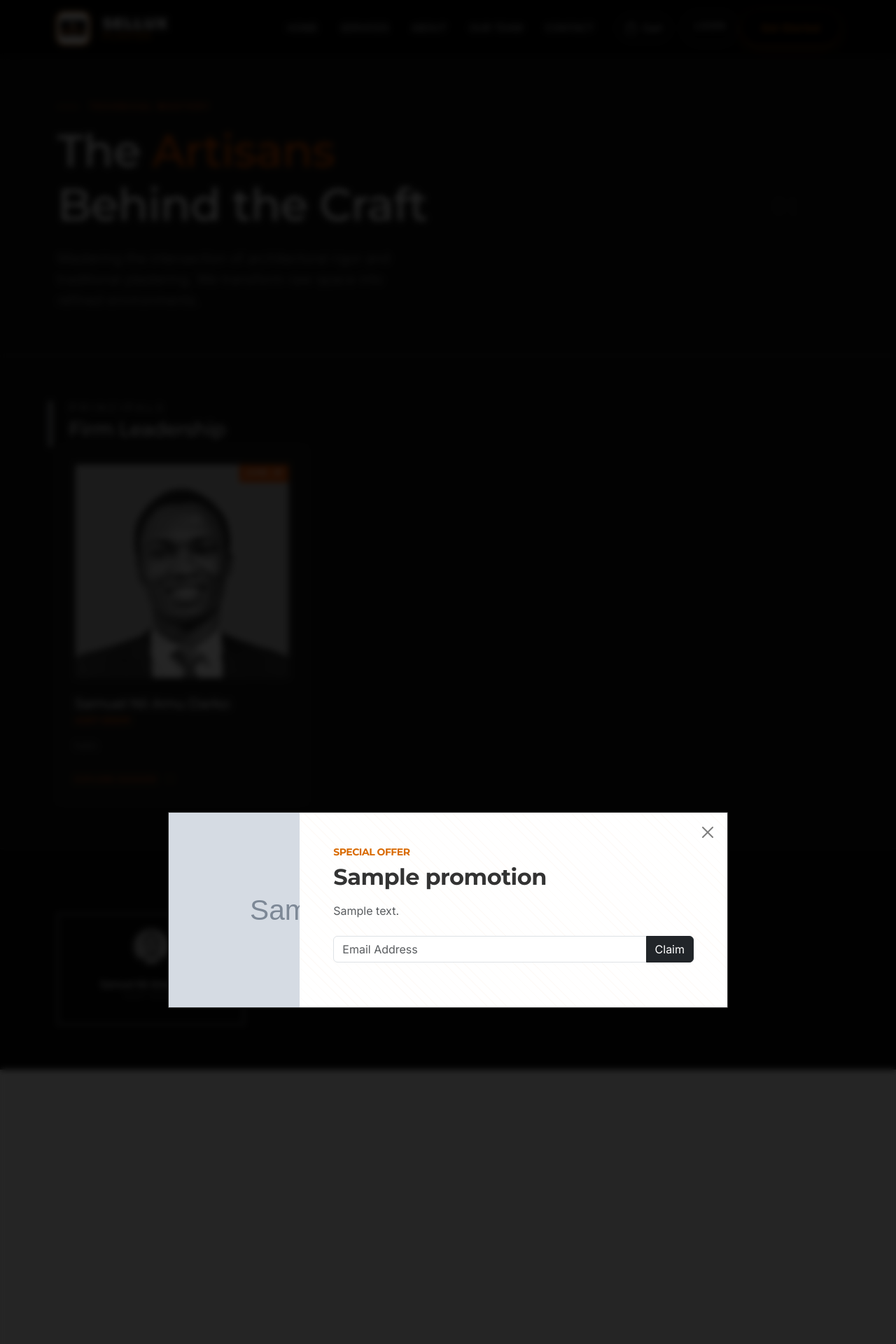
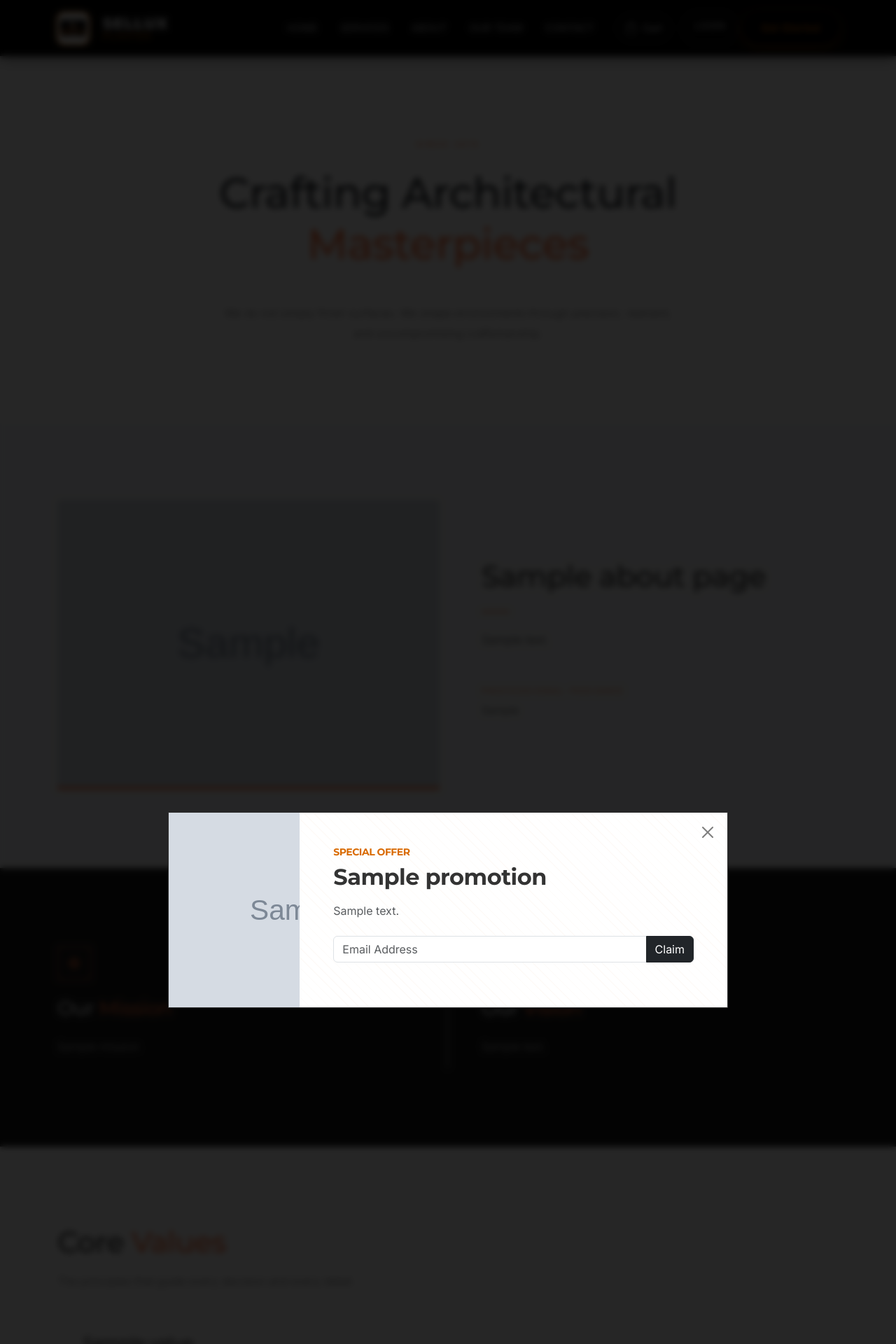
Before and after one commit to NiiDk/sellux_plaster, a Django app: template templates/team/team_list.html in a window 1280 px wide. Shown: the top 1920 px of the page at 70% size. Run offline with Django 4.2, Linux system fonts and the light colour scheme; data comes from the database, SQL or seed files in the repository; tables that the repository leaves empty hold one stand-in row (values such as "Sample post"); the template is opened without the code that fills it: values that come from a table or form of the project are taken from there, most other values are stand-ins (such as "Sample title", 1, 10 or a date in 2020); grey boxes marked "Sample" are stand-in pictures.

Commit message:
Update team_list.html

```diff
--- a/templates/team/team_list.html
+++ b/templates/team/team_list.html
@@ -1,157 +1,289 @@
 {% extends 'base.html' %}
 {% load static %}
-{% load math_filters %}
 
-{% block title %}The Artisans | Sellux Plaster Ltd{% endblock %}
+{% block title %}Our Legacy | Sellux Plaster Ltd{% endblock %}
 
 {% block content %}
 
-<section class="hero-minimal bg-charcoal position-relative overflow-hidden border-bottom border-charcoal-border">
-    <div class="container py-8 py-lg-12 position-relative z-2">
-        <div class="row align-items-center">
-            <div class="col-lg-7 text-start">
-                <div class="d-flex align-items-center mb-3">
-                    <div class="line-accent-orange me-3"></div>
-                    <span class="text-orange fs-xs fw-bold ls-3 text-uppercase">Technical Mastery</span>
-                </div>
-                <h1 class="display-3 fw-light text-white mb-4">
-                    The <span class="fw-normal text-orange">Artisans</span> <br class="d-none d-lg-block">
-                    Behind the Craft
+<!-- HERO -->
+<section class="section bg-white position-relative overflow-hidden">
+    <div class="container text-center">
+        <span class="section-label mb-4 d-inline-block">
+            Since 2015
+        </span>
+
+        <h1 class="display-1 fw-light text-dark mb-5">
+            Crafting Architectural<br>
+            <span class="text-orange fw-normal">Masterpieces</span>
         </h1>
-                <p class="text-white-50 fw-light fs-5 col-lg-10 mb-0">
-                    Mastering the intersection of architectural rigor and traditional plastering. We transform raw space into refined environments.
+
+        <p class="hero-subtext mx-auto">
+            We do not simply finish surfaces. We shape environments through
+            precision, restraint, and uncompromising craftsmanship.
         </p>
     </div>
-            <div class="col-lg-5 d-none d-lg-flex justify-content-end">
-                <div class="geo-frame p-5 border border-charcoal-border">
-                    <span class="text-white-20 fs-1 fw-serif">01</span>
+</section>
+
+<!-- STORY -->
+<section class="section bg-light">
+    <div class="container">
+        <div class="row align-items-center g-10">
+
+            <div class="col-lg-6 position-relative">
+                <div class="image-frame">
+                    <img src="{{ about_page.image.url }}"
+                         alt="{{ about_page.title }}"
+                         class="img-fluid">
                 </div>
             </div>
+
+            <div class="col-lg-6 ps-lg-5">
+                <h2 class="display-2 fw-light mb-4">
+                    {{ about_page.subtitle }}
+                </h2>
+
+                <div class="content-divider mb-4"></div>
+
+                <div class="story-text mb-5">
+                    {{ about_page.main_content|linebreaksbr }}
+                </div>
+
+                <div class="pedigree-block">
+                    <span class="section-label mb-2 d-block">
+                        Professional Pedigree
+                    </span>
+                    <p class="pedigree-text">
+                        {{ about_page.professional_pedigree }}
+                    </p>
+                </div>
+            </div>
+
         </div>
     </div>
 </section>
 
-<section class="bg-charcoal py-8 py-lg-10">
+<!-- MISSION & VISION -->
+<section class="section bg-charcoal text-white position-relative">
     <div class="container">
-        <div class="row mb-6">
-            <div class="col-12 border-start border-orange border-4 ps-4">
-                <h2 class="h6 text-white-50 ls-4 text-uppercase mb-1">Principals</h2>
-                <h3 class="h3 fw-light text-white">Firm Leadership</h3>
+        <div class="row g-8">
+
+            <div class="col-lg-6 border-end border-opacity-25 pe-lg-5">
+                <div class="icon-circle mb-4">
+                    <i class="bi bi-bullseye"></i>
                 </div>
+                <h3 class="fw-light mb-4">
+                    Our <span class="text-orange">Mission</span>
+                </h3>
+                <p class="dark-section-text">
+                    {{ about_page.mission }}
+                </p>
             </div>
 
-        <div class="row g-4">
-            {% for member in firm_leadership %}
-            <div class="col-12 col-md-4">
-                <div class="card-artisan h-100 bg-charcoal-light border border-charcoal-border transition-smooth p-4">
-                    <div class="portrait-container mb-4 overflow-hidden border border-charcoal-border">
-                        <img src="{{ member.profile_image.url }}" alt="{{ member.get_full_name }}" class="img-fluid grayscale hover-color">
-                        <div class="exp-tag-mono fs-xs bg-orange text-white px-2 py-1 position-absolute top-0 end-0">
-                            {{ member.years_of_experience|default:"15" }}YRS XP
+            <div class="col-lg-6 ps-lg-5">
+                <div class="icon-circle mb-4">
+                    <i class="bi bi-eye"></i>
                 </div>
+                <h3 class="fw-light mb-4">
+                    Our <span class="text-orange">Vision</span>
+                </h3>
+                <p class="dark-section-text">
+                    {{ about_page.vision }}
+                </p>
             </div>
-                    <div class="card-meta">
-                        <h4 class="h5 text-white fw-normal mb-1">{{ member.get_full_name }}</h4>
-                        <p class="text-orange fs-xs fw-bold ls-2 text-uppercase mb-3">{{ member.job_title }}</p>
-                        <p class="text-white-50 small fw-light mb-4">
-                            {{ member.bio|truncatewords:22 }}
-                        </p>
-                        <a href="{{ member.get_absolute_url }}" class="link-orange-minimal">
-                            EXPLORE DOSSIER <i class="bi bi-arrow-right ms-2"></i>
-                        </a>
-                    </div>
-                </div>
-            </div>
-            {% endfor %}
+
         </div>
     </div>
 </section>
 
-<section class="bg-charcoal-dark py-8 py-lg-10 border-top border-charcoal-border">
+<!-- CORE VALUES -->
+<section class="section bg-white">
     <div class="container">
-        <div class="text-center mb-6">
-            <h2 class="h6 text-orange ls-4 text-uppercase">The Collective</h2>
-            <div class="divider-short bg-white-10 mx-auto mt-2"></div>
+
+        <div class="row mb-6">
+            <div class="col-lg-6">
+                <h2 class="display-2 fw-light mb-3">
+                    Core <span class="text-orange">Values</span>
+                </h2>
+                <p class="section-subtext">
+                    The principles that guide every decision and every detail.
+                </p>
+            </div>
         </div>
 
-        <div class="row g-3">
-            {% for member in associates %}
-            <div class="col-6 col-md-3">
-                <div class="card-associate text-center p-3 border border-transparent hover-border-charcoal transition-smooth">
-                    <div class="avatar-sm mx-auto mb-3 border border-charcoal-border p-1 rounded-circle">
-                        <img src="{{ member.profile_image.url }}" alt="{{ member.get_full_name }}" class="rounded-circle grayscale">
+        <div class="row g-5">
+            {% for value in about_page.core_values.all %}
+            <div class="col-md-6 col-lg-3">
+
+                <div class="value-card h-100">
+                    <div class="value-icon mb-4">
+                        <i class="{{ value.icon }}"></i>
                     </div>
-                    <h6 class="text-white fs-7 mb-0">{{ member.get_full_name }}</h6>
-                    <p class="text-white-30 fs-xs text-uppercase ls-1">{{ member.job_title }}</p>
+
+                    <h4 class="value-title mb-3">
+                        {{ value.title }}
+                    </h4>
+
+                    <p class="value-text">
+                        {{ value.description }}
+                    </p>
+
+                    <span class="value-index">
+                        0{{ forloop.counter }}
+                    </span>
                 </div>
+
             </div>
             {% endfor %}
         </div>
+
+    </div>
+</section>
+
+<!-- CTA -->
+<section class="section bg-light border-top">
+    <div class="container text-center">
+        <span class="section-label mb-3 d-inline-block">
+            Begin a Conversation
+        </span>
+
+        <h2 class="display-2 fw-light mb-5">
+            Let’s Discuss Your <span class="text-orange">Project</span>
+        </h2>
+
+        <a href="{% url 'contact:contact_us' %}" class="primary-btn">
+            Contact Sellux
+        </a>
     </div>
 </section>
 
 <style>
-    /* Professional Dark System */
 :root {
-        --charcoal: #121212;
-        --charcoal-light: #1A1A1A;
-        --charcoal-border: #2A2A2A;
-        --orange-matte: #E65100;
-        --white-50: rgba(255,255,255,0.5);
-        --white-10: rgba(255,255,255,0.1);
+    --orange: #ff6b35;
+    --charcoal: #1a1a1a;
+    --light-bg: #f7f7f7;
+    --text-muted: #6f6f6f;
 }
 
-    /* Core Styles */
-    .bg-charcoal { background-color: var(--charcoal); }
-    .bg-charcoal-dark { background-color: #0A0A0A; }
-    .bg-charcoal-light { background-color: var(--charcoal-light); }
-    .border-charcoal-border { border-color: var(--charcoal-border) !important; }
-    .text-orange { color: var(--orange-matte) !important; }
-    .bg-orange { background-color: var(--orange-matte) !important; }
-    .text-white-50 { color: var(--white-50); }
-    .text-white-30 { color: rgba(255,255,255,0.3); }
+/* Base */
+.section {
+    padding: 7rem 0;
+}
+.bg-charcoal {
+    background: var(--charcoal);
+}
+.text-orange {
+    color: var(--orange);
+}
 
 /* Typography */
-    .ls-3 { letter-spacing: 3px; }
-    .ls-4 { letter-spacing: 4px; }
-    .fs-xs { font-size: 0.7rem; }
-    .fs-7 { font-size: 0.85rem; }
-    .fw-serif { font-family: 'Playfair Display', serif; }
-    .exp-tag-mono { font-family: 'Roboto Mono', monospace; font-weight: 700; }
+.display-1 {
+    font-size: 3.8rem;
+}
+.display-2 {
+    font-size: 2.6rem;
+}
+.section-label {
+    font-size: 0.7rem;
+    letter-spacing: 3px;
+    text-transform: uppercase;
+    color: var(--orange);
+}
+.hero-subtext,
+.section-subtext {
+    max-width: 640px;
+    margin: 0 auto;
+    font-weight: 300;
+    color: var(--text-muted);
+    line-height: 1.8;
+}
 
-    /* Layout Elements */
-    .line-accent-orange { width: 30px; height: 1px; background-color: var(--orange-matte); }
-    .divider-short { width: 40px; height: 1px; }
-    .geo-frame { height: 150px; width: 150px; display: flex; align-items: center; justify-content: center; opacity: 0.3; }
+/* Image */
+.image-frame {
+    border-bottom: 4px solid var(--orange);
+}
+.image-frame img {
+    width: 100%;
+    object-fit: cover;
+}
 
-    /* Card & Image Effects */
-    .card-artisan { border-radius: 0; }
-    .card-artisan:hover { border-color: var(--orange-matte) !important; background-color: #1E1E1E; }
-    .portrait-container { position: relative; aspect-ratio: 1/1; }
-    .grayscale { filter: grayscale(100%); transition: 0.4s ease; }
-    .hover-color:hover { filter: grayscale(0%); }
-    .avatar-sm { width: 60px; height: 60px; }
-    .avatar-sm img { width: 100%; height: 100%; object-fit: cover; }
+/* Story */
+.content-divider {
+    width: 40px;
+    height: 2px;
+    background: var(--orange);
+}
+.story-text {
+    font-size: 1.05rem;
+    font-weight: 300;
+    color: #444;
+    line-height: 1.9;
+}
+.pedigree-text {
+    font-size: 0.95rem;
+    color: var(--text-muted);
+    max-width: 90%;
+}
 
-    /* Links */
-    .link-orange-minimal {
-        color: var(--orange-matte);
+/* Dark section */
+.icon-circle {
+    width: 48px;
+    height: 48px;
+    border: 1px solid var(--orange);
+    display: flex;
+    align-items: center;
+    justify-content: center;
+    color: var(--orange);
+}
+.dark-section-text {
+    font-weight: 300;
+    color: #cfcfcf;
+    line-height: 1.8;
+}
+
+/* Values */
+.value-card {
+    border: 1px solid #eee;
+    padding: 2.2rem;
+    position: relative;
+}
+.value-icon {
+    color: var(--orange);
+    font-size: 1.6rem;
+}
+.value-title {
+    font-weight: 500;
+}
+.value-text {
+    font-size: 0.9rem;
+    color: var(--text-muted);
+    line-height: 1.7;
+}
+.value-index {
+    position: absolute;
+    bottom: 1.5rem;
+    right: 1.5rem;
+    font-size: 1.4rem;
+    font-weight: 300;
+    color: var(--orange);
+}
+
+/* Button */
+.primary-btn {
+    display: inline-block;
+    background: var(--orange);
+    color: #fff;
+    padding: 0.9rem 2.2rem;
+    text-transform: uppercase;
+    font-size: 0.8rem;
+    letter-spacing: 2px;
     text-decoration: none;
-        font-size: 0.65rem;
-        font-weight: 800;
-        letter-spacing: 1.5px;
-        transition: 0.3s;
 }
-    .link-orange-minimal:hover { color: white; }
 
-    /* UI Optimizations */
-    .py-8 { padding-top: 4rem; padding-bottom: 4rem; }
-    .py-10 { padding-top: 6rem; padding-bottom: 6rem; }
-    .hover-border-charcoal:hover { border-color: var(--charcoal-border) !important; }
-
+/* Responsive */
 @media (max-width: 768px) {
-        .display-3 { font-size: 2.5rem; }
-        .py-8 { padding-top: 3rem; padding-bottom: 3rem; }
+    .display-1 { font-size: 2.6rem; }
+    .display-2 { font-size: 2.1rem; }
+    .section { padding: 5rem 0; }
 }
 </style>
 
```
Lines whose indentation alone changed are shown as unchanged.
